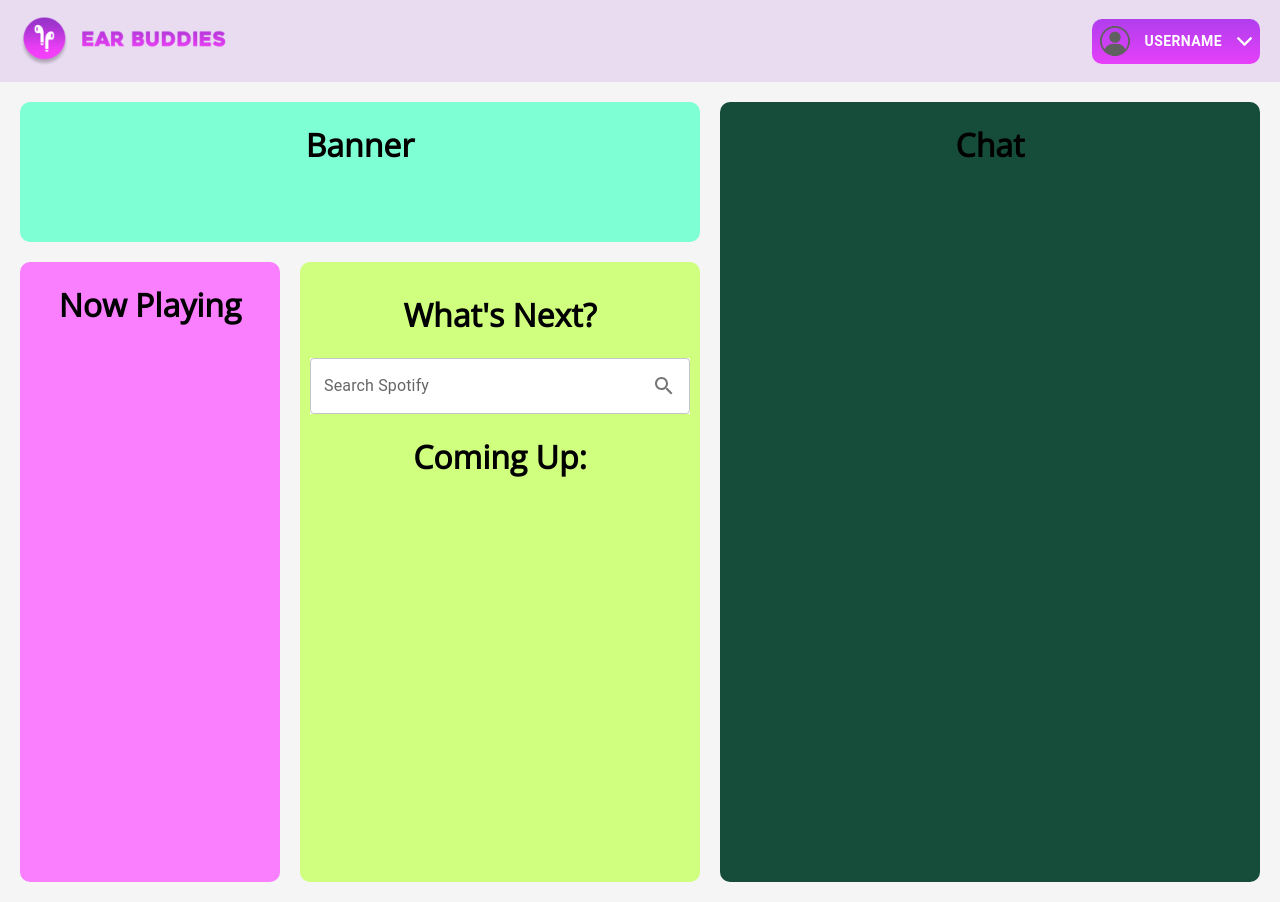
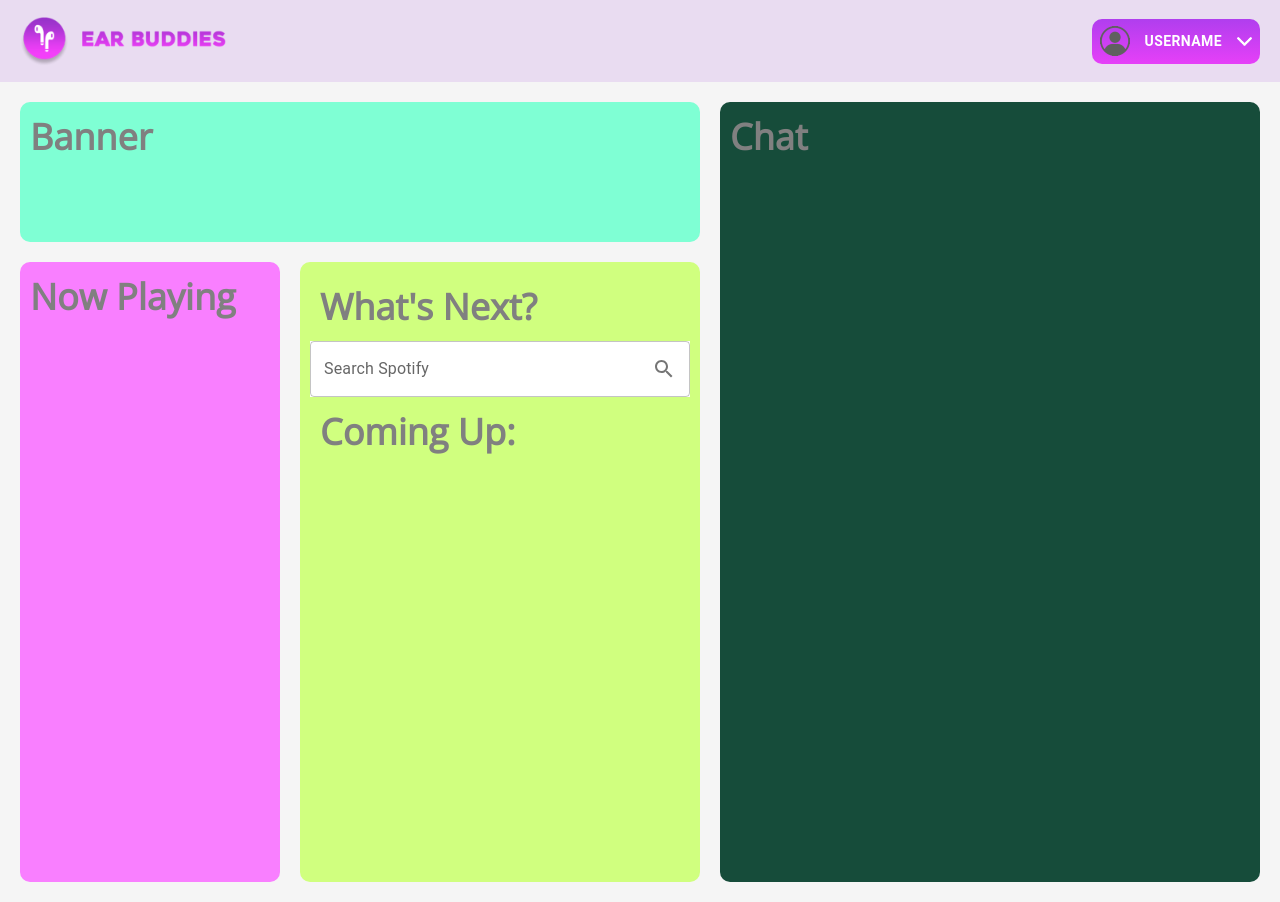
Before and after one commit to samanthamebius/EarBuddies, a React (Vite) app in the folder frontend/: page /studio in a window 1280 px wide. Built offline with nearby package versions, Linux system fonts and the light colour scheme.

Commit message:
Styled headings

```diff
--- a/frontend/src/studio/Banner.jsx
+++ b/frontend/src/studio/Banner.jsx
@@ -5,7 +5,7 @@ export default function Banner() {
 
   return (
     <div className={styles.banner}>
-      <h1>Banner</h1>
+      <label className={styles.greyheading}>Banner</label>
     </div>
   );
 }
--- a/frontend/src/studio/Chat.jsx
+++ b/frontend/src/studio/Chat.jsx
@@ -5,7 +5,7 @@ export default function Chat() {
 
   return (
     <div className={styles.chat}>
-      <h1>Chat</h1>
+      <label className={styles.greyheading}>Chat</label>
     </div>
   );
 }
--- a/frontend/src/studio/NowPlaying.jsx
+++ b/frontend/src/studio/NowPlaying.jsx
@@ -5,7 +5,7 @@ export default function NowPlaying() {
 
   return (
     <div className={styles.nowplaying}>
-      <h1>Now Playing</h1>
+      <label className={styles.greyheading}>Now Playing</label>
     </div>
   );
 }
--- a/frontend/src/studio/SongSelection.jsx
+++ b/frontend/src/studio/SongSelection.jsx
@@ -15,7 +15,7 @@ export default function SongSelection() {
 function SongSearch() {
   return (
     <div>
-      <h1>What's Next?</h1>
+      <label className={styles.greyheading}>What's Next?</label>
       <SearchBar label={"Search Spotify"}></SearchBar>
     </div>
   );
@@ -24,7 +24,7 @@ function SongSearch() {
 function Queue() {
   return (
     <div>
-    <h1>Coming Up:</h1>
+    <label className={styles.greyheading}>Coming Up:</label>
   </div>
   )
 }
--- a/frontend/src/studio/StudioPage.module.css
+++ b/frontend/src/studio/StudioPage.module.css
@@ -3,6 +3,14 @@
     display: grid;
     grid-template-rows: 1fr 4fr;
     grid-template-columns: 2fr 3fr 4fr;
+    padding: 10px;
+}
+
+.greyheading {
+    color: grey;
+    font-size: 36px;
+    font-weight: bolder;
+    display: flex;
     padding: 10px;
 }
 
```
